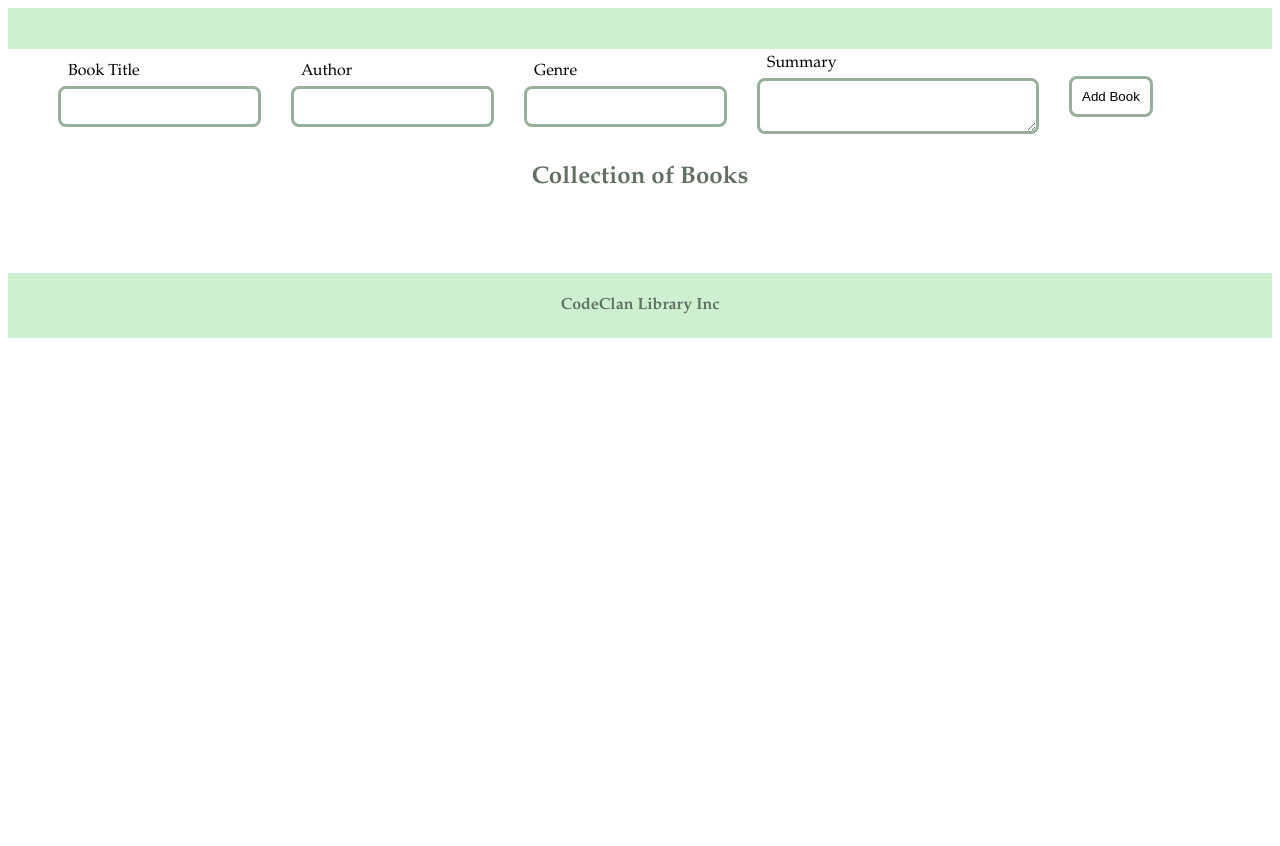
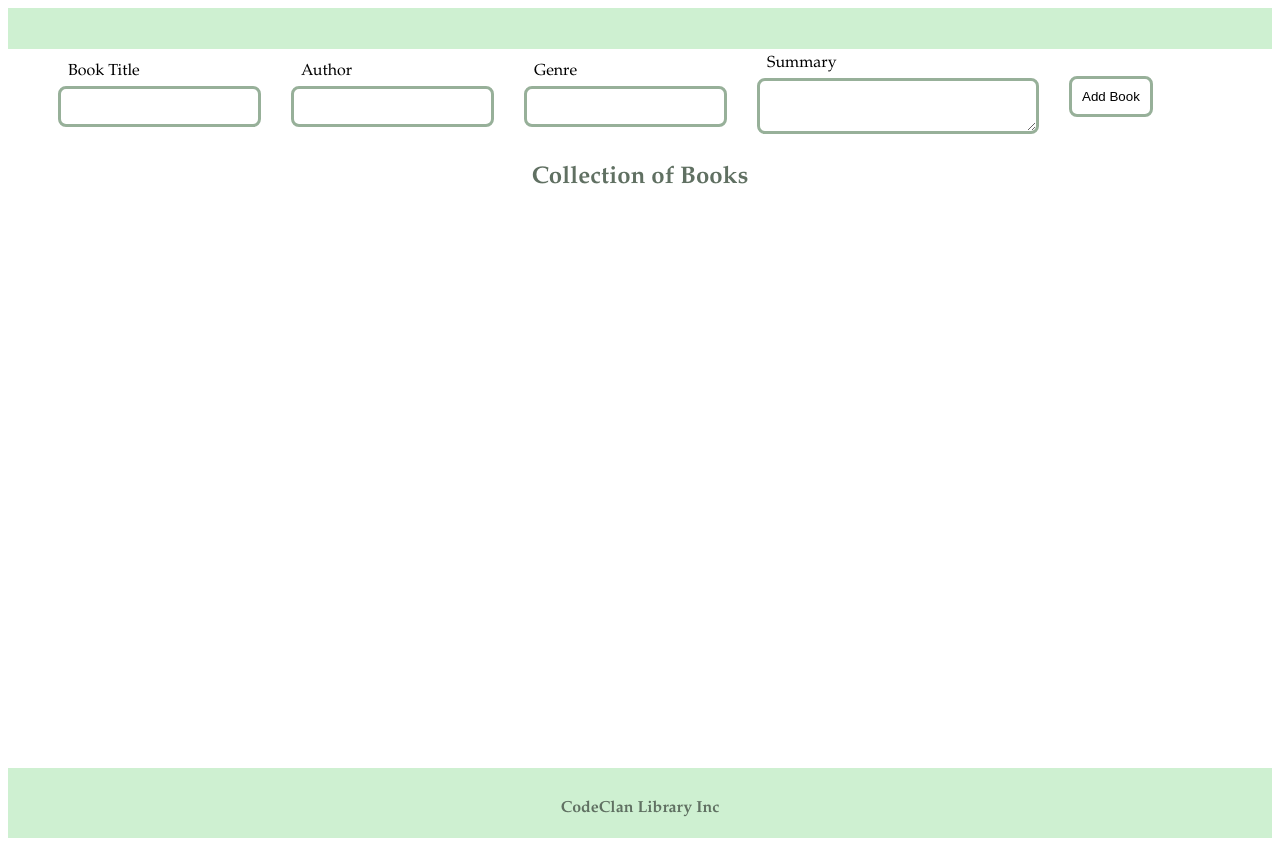
Before and after one commit to RAnderson96/w3_d5_homework, a Flask app: template templates/index.html in a window 1280 px wide. Before the commit the page ends 338 px from the top, so only its background shows below. Run offline with Flask 2, Linux system fonts and the light colour scheme; the template is opened without the code that fills it, so the values that code supplies are empty.

Commit message:
Fixed problem with header

```diff
--- a/static/css/main.css
+++ b/static/css/main.css
@@ -3,18 +3,70 @@ body {
 }
 
 
+
+body {
+
+    padding-bottom: 30px;
+    min-height: 100vh;
+    position: relative;
+}
+
+
+
+
+
+#page-container {
+  position: relative;
+  min-height: 100vh;
+}
+
+#content-wrap {
+  padding-bottom: 2.5rem;
+}
+
+#footer {
+  position: absolute;
+  bottom: 0;
+  width: 100%;
+  height: 2.5rem;
+
+  background:#6cf;
+  background-color: #CEF0D1;
+  text-align: center;
+  color: #607062;
+  font-weight: bold;
+  padding-top:15px;
+  padding-bottom: 15px;
+
+
+}
+
+
+
+
+
+
+
+
+/*
 footer {
-    font-family: garamond, sans-serif;
 
-    padding: 7px;
-    margin-bottom: 0;
+    background:#6cf;
     background-color: #CEF0D1;
     text-align: center;
     color: #607062;
     font-weight: bold;
-}
+    padding-top:15px;
+
+ } */
+
+
+
+
+
 
 header {
+    padding-bottom: 0;
     font-family: garamond, sans-serif;
 }
 
--- a/templates/detail.html
+++ b/templates/detail.html
@@ -13,6 +13,7 @@
 </header>
 
 <body>
+
     <p><b>Title: </b>{{books.title}}</p>
     <p><b>Author: </b>{{books.author}}</p>
     <p><b>Genre: </b>{{books.genre}}</p>
--- a/templates/index.html
+++ b/templates/index.html
@@ -12,7 +12,8 @@
     <h1>{{title}}</h1>
 </header>
 
-<body>
+<body id="page-container">
+    <section id="content-wrap">
         <aside class="grid-container1">
             <div>
                 <form class="form-inline" action="/library" method="post">
@@ -49,16 +50,6 @@
                         <b>Author: </b>{{book.author}}<br>
                         <b>Genre: </b>{{book.genre}}<br>
                         <b>Status: </b>{{book_status}}
-
-                    {% if book.checked_out==False%}
-                    <span><b>Status: </b>Available &#9745;</span>
-                    {% endif %}
-                    {% if book.checked_out==True%}
-                    <span><b>Status: </b>Checked Out &#9746;</span>
-                    {% endif %}
-                    <br>
-
-
                         <a href="/library/{{loop.index}}">More Info</a><br>
 
                     </p>
@@ -76,12 +67,18 @@
 
             </section>
 
-    </div>
+
+
+
+
+
+
+        </section>
+        <footer id="footer">
+            <p>CodeClan Library Inc</p>
+        </footer>
+
 
 </body>
 
-<footer>
-    <p>CodeClan Library Inc</p>
-</footer>
-
 </html>
```
Lines whose indentation alone changed are shown as unchanged.
